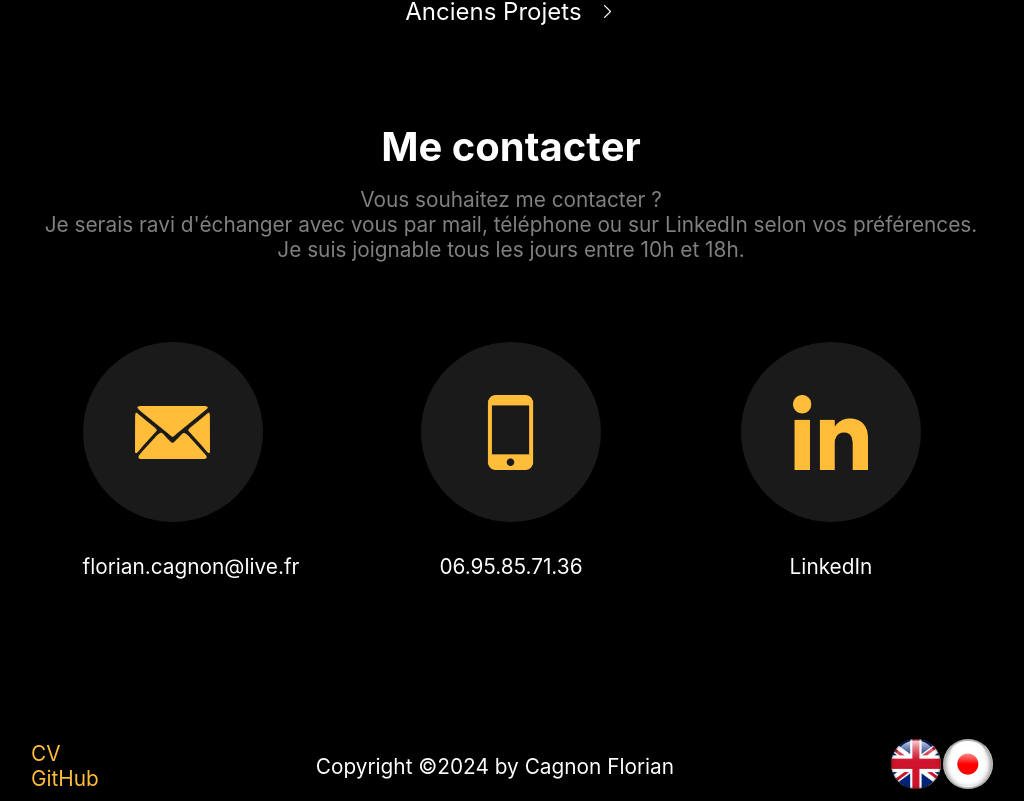
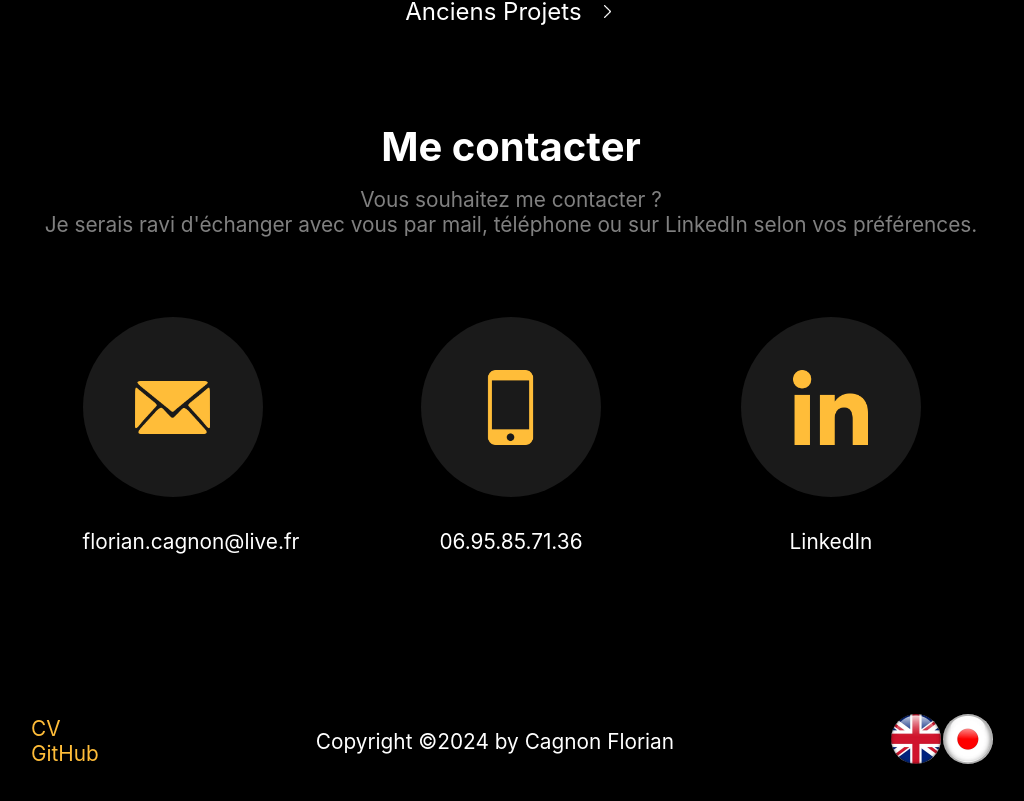
Before and after one commit to Florian59c/Site-Flow-V2, a React (Create React App) app: page /#/ in a window 1280 px wide. Shown: the part 2817-3618 px from the top of the page, without its empty margins (129-1153 px from the left). After the commit the page ends 3593 px from the top, so only its background shows below. Built offline with nearby package versions, Linux system fonts and the light colour scheme.

Commit message:
delete a ligne

```diff
--- a/src/components/Contact.jsx
+++ b/src/components/Contact.jsx
@@ -10,7 +10,6 @@ function Contact() {
             <div className='contact-message' data-aos="fade-up" data-aos-duration="1000" data-aos-delay="350">
                 <p>Vous souhaitez me contacter ?</p>
                 <p>Je serais ravi d'échanger avec vous par mail, téléphone ou sur LinkedIn selon vos préférences.</p>
-                <p>Je suis joignable tous les jours entre 10h et 18h.</p>
             </div>
             <div className='my-contact'>
                 <div className='link' data-aos="fade-up" data-aos-duration="1000" data-aos-delay="500">
```
